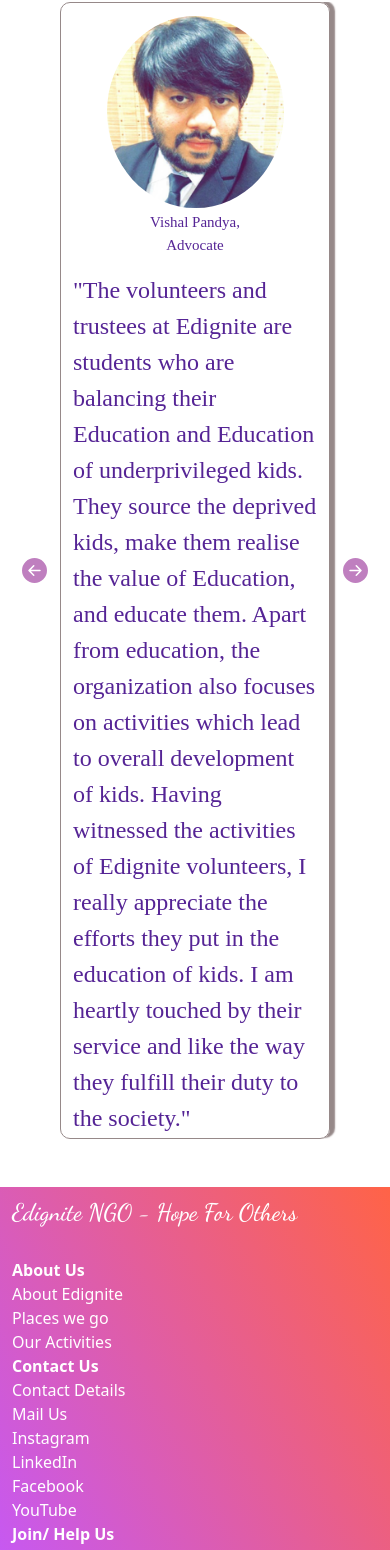
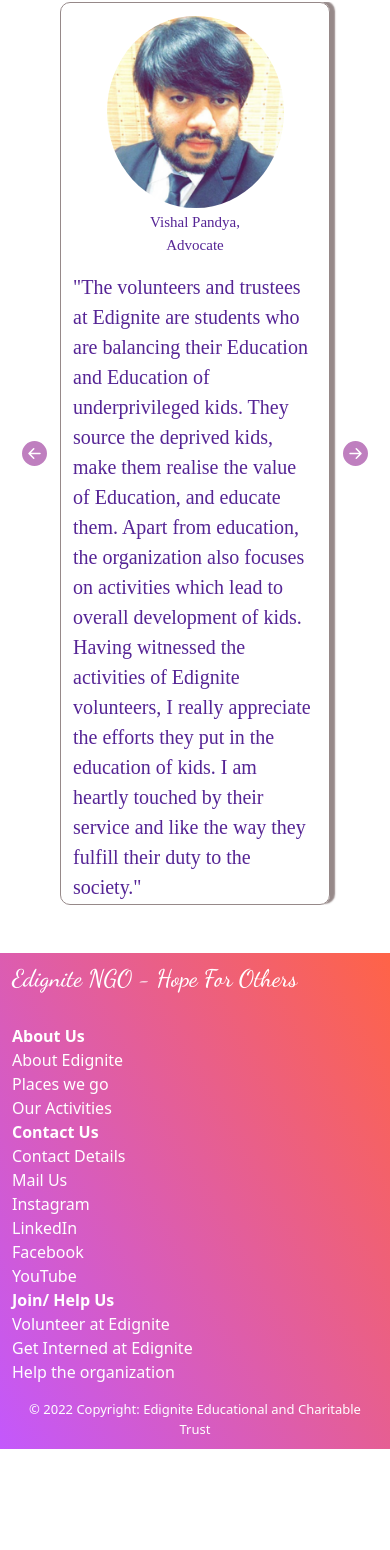
Before and after one commit to vermaprince123/edigniteNGOWebsite, a React (Create React App) app in the folder frontend/: page / in a window 390 px wide. Shown: the part 2820-4370 px from the top of the page. After the commit the page ends 4269 px from the top, so only its background shows below. Built offline with nearby package versions, Linux system fonts and the light colour scheme; a web font is replaced by a local one.

Commit message:
footer and carousel change

```diff
--- a/frontend/src/Components/Footer/footer.css
+++ b/frontend/src/Components/Footer/footer.css
@@ -39,6 +39,13 @@
     width: 72%;
     height: auto;
 
+}
+
+.ft-copyright{
+    text-align: center;
+    font-size: 13px;
+    margin-top: 16px;
+    padding-bottom: 10px;
 }
 
 @media (max-width: 1142px) {
--- a/frontend/src/Components/Footer/footer.js
+++ b/frontend/src/Components/Footer/footer.js
@@ -6,6 +6,7 @@
 import { ThreeDots } from 'react-bootstrap-icons'
 
 function Footer() {
+    const dt = new Date().getFullYear()
     return (
         <>
             <Container fluid className="ft-footer">
@@ -57,6 +58,7 @@
                             </ul>
                         </Col>
                     </Row>
+                    <div className="ft-copyright">&copy; {dt} Copyright: Edignite Educational and Charitable Trust</div>
                 </footer>
             </Container>
         </>
--- a/frontend/src/Components/Homepage/homepage.css
+++ b/frontend/src/Components/Homepage/homepage.css
@@ -142,7 +142,7 @@
 
 @media (max-width: 500px) {
     .hp-rew-cl-txt{
-        font-size: 24px;
+        font-size: 20px;
         margin-bottom: 2px;
     }
 
```
